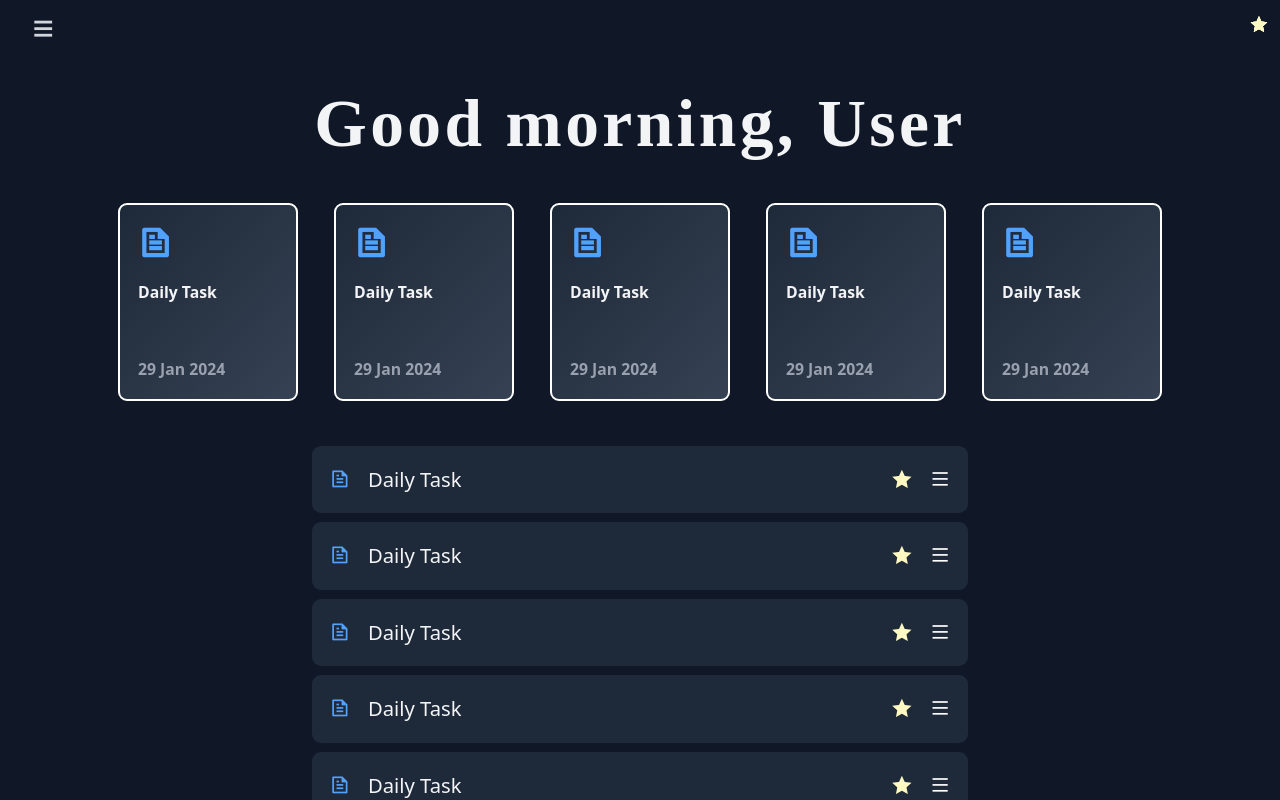
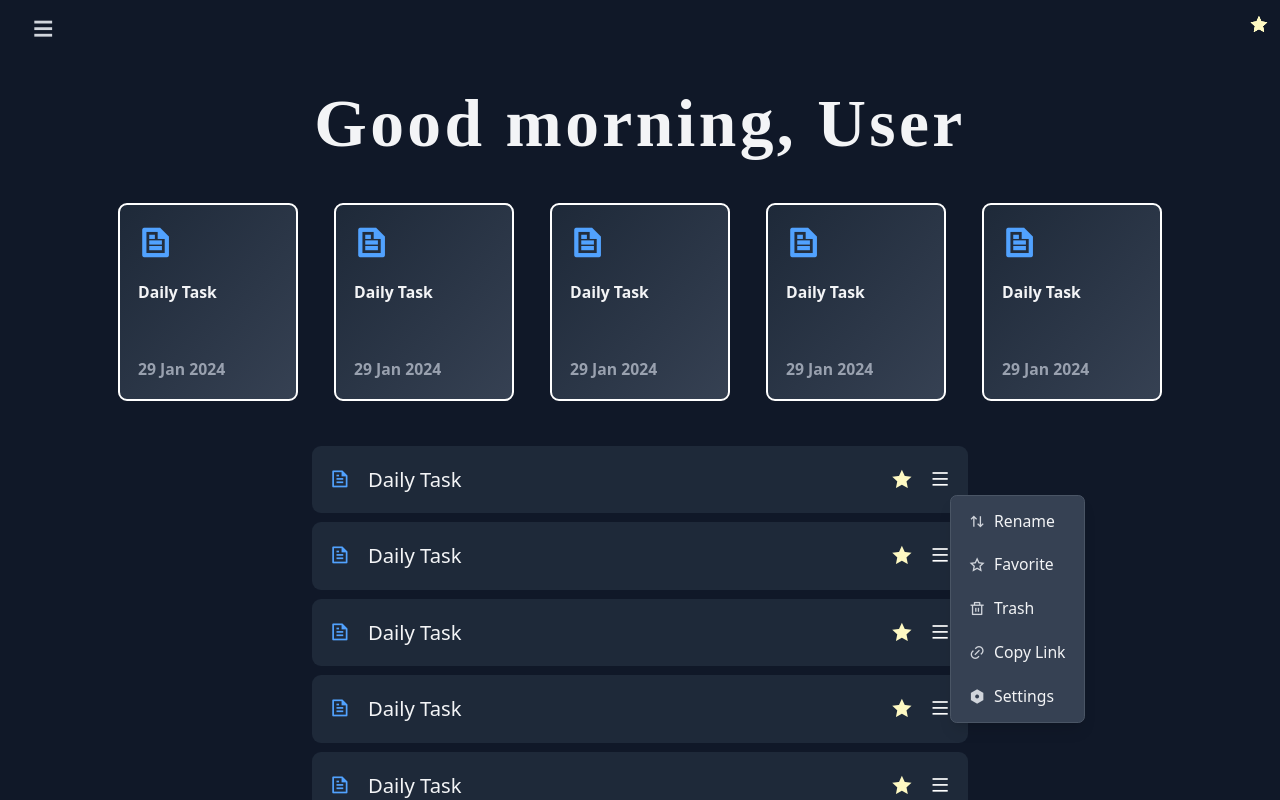
Before and after one commit to virtualharsh/Notion-Clone, a React (Vite) app: page / in a window 1280 px wide. Both pictures are taken after a click on the icon 940 px from the left and 479 px from the top of the page. Shown: the top 800 px of the page. Built offline with nearby package versions, Linux system fonts and the light colour scheme; a web font is replaced by a local one.

Commit message:
Add option menu in main screen tasks

```diff
--- a/src/components/Notes/NoteBody.jsx
+++ b/src/components/Notes/NoteBody.jsx
@@ -1,22 +1,121 @@
 import React from "react";
 
-const NoteBody = () => {
+// Define the PopupMenu component here (copied from Items.js)
+const PopupMenu = ({ x, y, onClose, actions }) => {
+  const menuRef = React.useRef();
+
+  React.useEffect(() => {
+    const handleClickOutside = (e) => {
+      if (menuRef.current && !menuRef.current.contains(e.target)) {
+        onClose();
+      }
+    };
+    document.addEventListener("click", handleClickOutside);
+    return () => document.removeEventListener("click", handleClickOutside);
+  }, [onClose]);
+
+  // Calculate adjusted position to prevent overflow
+  const menuWidth = 160;
+  const menuHeight = 112;
+  const adjustedX = window.innerWidth - x < menuWidth ? x - menuWidth : x;
+  const adjustedY = window.innerHeight - y < menuHeight ? y - menuHeight : y;
+
   return (
     <div
-            className="w-full h-max md:h-max flex flex-col items-center pt-20 pb-10 gap-y-10 bg-gray-900 z-10"
+      ref={menuRef}
+      className="fixed bg-gray-700 shadow-lg rounded-md p-1 z-50 border border-gray-600"
+      style={{
+        left: adjustedX,
+        top: adjustedY,
+        zIndex: 1000, // Ensure it's above other components
+      }}
     >
+      <ul className="flex flex-col gap-0.5 w-full">
+        {actions.map((action, idx) => (
+          <li key={idx}>
+            <button
+              className="w-full text-left px-3 py-2 hover:bg-gray-600 rounded-md text-sm text-gray-100 focus:outline-none focus:bg-gray-600 cursor-pointer transition-colors duration-200"
+              onClick={() => {
+                action.handler();
+                onClose();
+              }}
+            >
+              <i className={`${action.icon} mr-2 text-gray-300`}></i>
+              {action.label}
+            </button>
+          </li>
+        ))}
+      </ul>
+    </div>
+  );
+};
 
-            <h1 className="text-4xl md:text-6xl font-bold text-gray-100 font-family-kirang tracking-wider">Good morning, User </h1>
+const NoteBody = () => {
+  const [activeMenu, setActiveMenu] = React.useState(null);
+
+  const handleAction = (action, index) => {
+    console.log(`${action} item ${index + 1}`);
+    // Add your action handling logic here
+  };
+
+  const menuActions = (index) => [
+    {
+      label: "Rename",
+      icon: "ri-arrow-up-down-line",
+      handler: () => handleAction("rename", index),
+    },
+    {
+      label: "Favorite",
+      icon: "ri-star-line",
+      handler: () => handleAction("favorite", index),
+    },
+    {
+      label: "Trash",
+      icon: "ri-delete-bin-line",
+      handler: () => handleAction("trash", index),
+    },
+    {
+      label: "Copy Link",
+      icon: "ri-link",
+      handler: () => handleAction("copy", index),
+    },
+    {
+      label: "Settings",
+      icon: "ri-settings-fill",
+      handler: () => handleAction("setting", index),
+    },
+  ];
+
+  const handleMenuClick = (e, index) => {
+    e.stopPropagation();
+    const rect = e.currentTarget.getBoundingClientRect();
+    if (activeMenu && activeMenu.index === index) {
+      setActiveMenu(null); // Close the menu if it's already open for the same item
+    } else {
+      setActiveMenu({
+        type: "icon",
+        index,
+        x: rect.right,
+        y: rect.bottom,
+      });
+    }
+  };
+
+  return (
+    <div className="w-full h-max md:h-max flex flex-col items-center pt-20 pb-10 gap-y-10 bg-gray-900 z-10">
+      <h1 className="text-4xl md:text-6xl font-bold text-gray-100 font-family-kirang tracking-wider">
+        Good morning, User
+      </h1>
 
       <div className="hidden md:w-11/12 md:flex gap-8 flex-wrap justify-center">
         {[...Array(5)].map((_, index) => (
           <div
             key={index}
-                        className="flex flex-col justify-between p-4 w-40 h-44 border-2 text-sm font-semibold transition-all duration-300 ease-in-out transform hover:scale-105 hover:shadow-xl hover:border-blue-500 bg-gradient-to-br from-gray-800 to-gray-700 rounded-lg">
-
+            className="flex flex-col justify-between p-4 w-40 h-44 border-2 text-sm font-semibold transition-all duration-300 ease-in-out transform hover:scale-105 hover:shadow-xl hover:border-blue-500 bg-gradient-to-br from-gray-800 to-gray-700 rounded-lg"
+          >
             <div className="flex flex-col gap-x-1 gap-y-4">
               <i className="ri-file-text-line text-blue-400 md:text-3xl"></i>
-                            <p className=" text-gray-100">Daily Task</p>
+              <p className="text-gray-100">Daily Task</p>
             </div>
 
             <p className="text-sm text-gray-400">29 Jan 2024</p>
@@ -27,21 +126,34 @@ const NoteBody = () => {
 
       <div className="w-full flex md:w-7/12 px-10 gap-y-2 flex-wrap">
         {[...Array(20)].map((_, index) => (
-                    <div key={index} className="w-full h-max bg-gray-800 flex justify-between items-center rounded-lg p-4 text-lg hover:bg-gray-700">
+          <div
+            key={index}
+            className="w-full h-max bg-gray-800 flex justify-between items-center rounded-lg p-4 text-lg hover:bg-gray-700"
+          >
             <div className="flex items-center gap-x-4">
               <i className="ri-file-text-line text-blue-400"></i>
-                            <p className=" text-gray-100">Daily Task</p>
+              <p className="text-gray-100">Daily Task</p>
             </div>
 
             <div className="flex items-center gap-x-4">
               <i className="ri-star-fill text-yellow-100 cursor-pointer"></i>
-                            <i className="ri-menu-line cursor-pointer"></i>
+              <i
+                className="ri-menu-line cursor-pointer"
+                onClick={(e) => handleMenuClick(e, index)}
+              ></i>
             </div>
           </div>
         ))}
       </div>
 
-
+      {activeMenu && (
+        <PopupMenu
+          x={activeMenu.x}
+          y={activeMenu.y}
+          onClose={() => setActiveMenu(null)}
+          actions={menuActions(activeMenu.index)}
+        />
+      )}
     </div>
   );
 };
```
Lines whose indentation alone changed are shown as unchanged.
